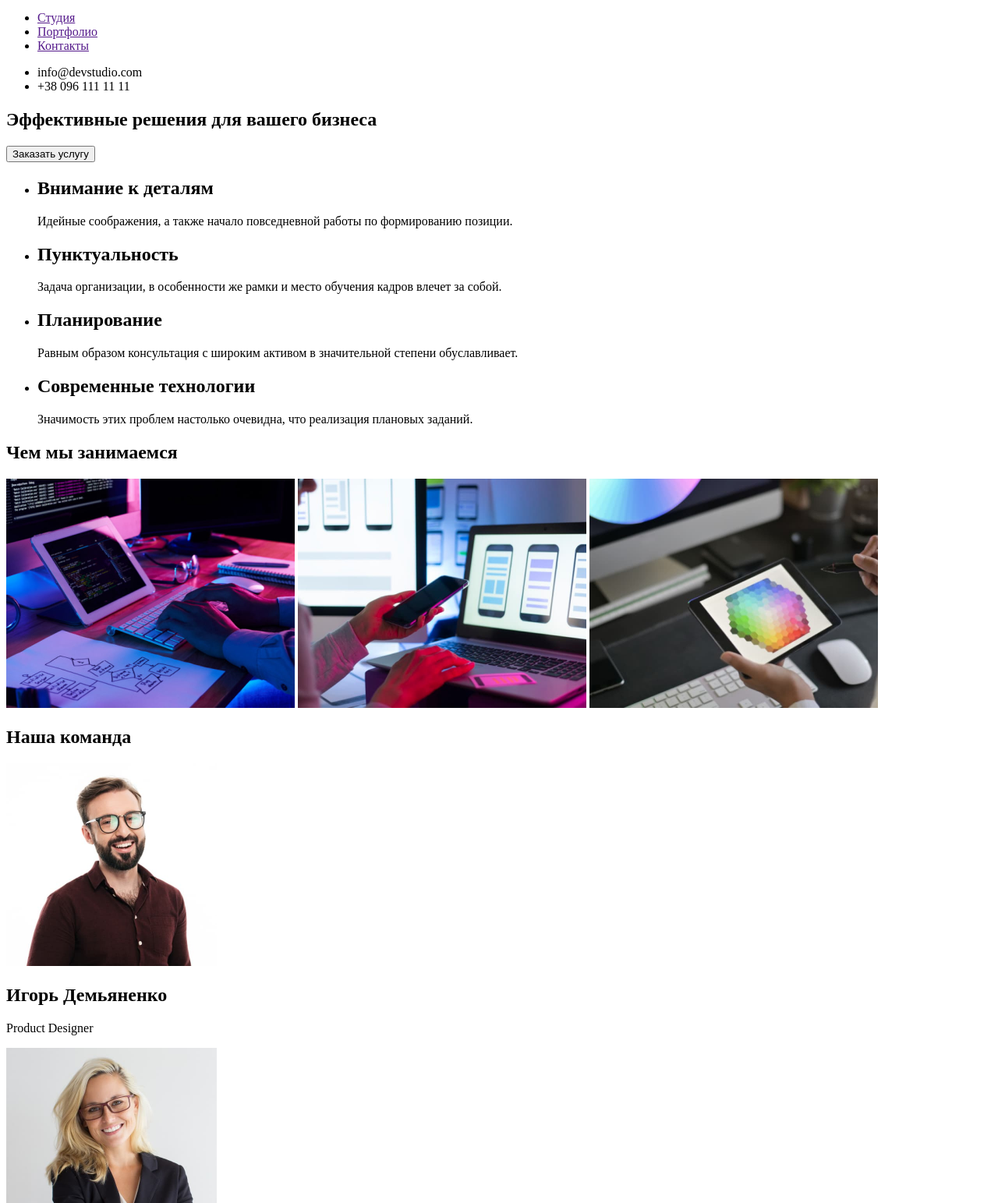
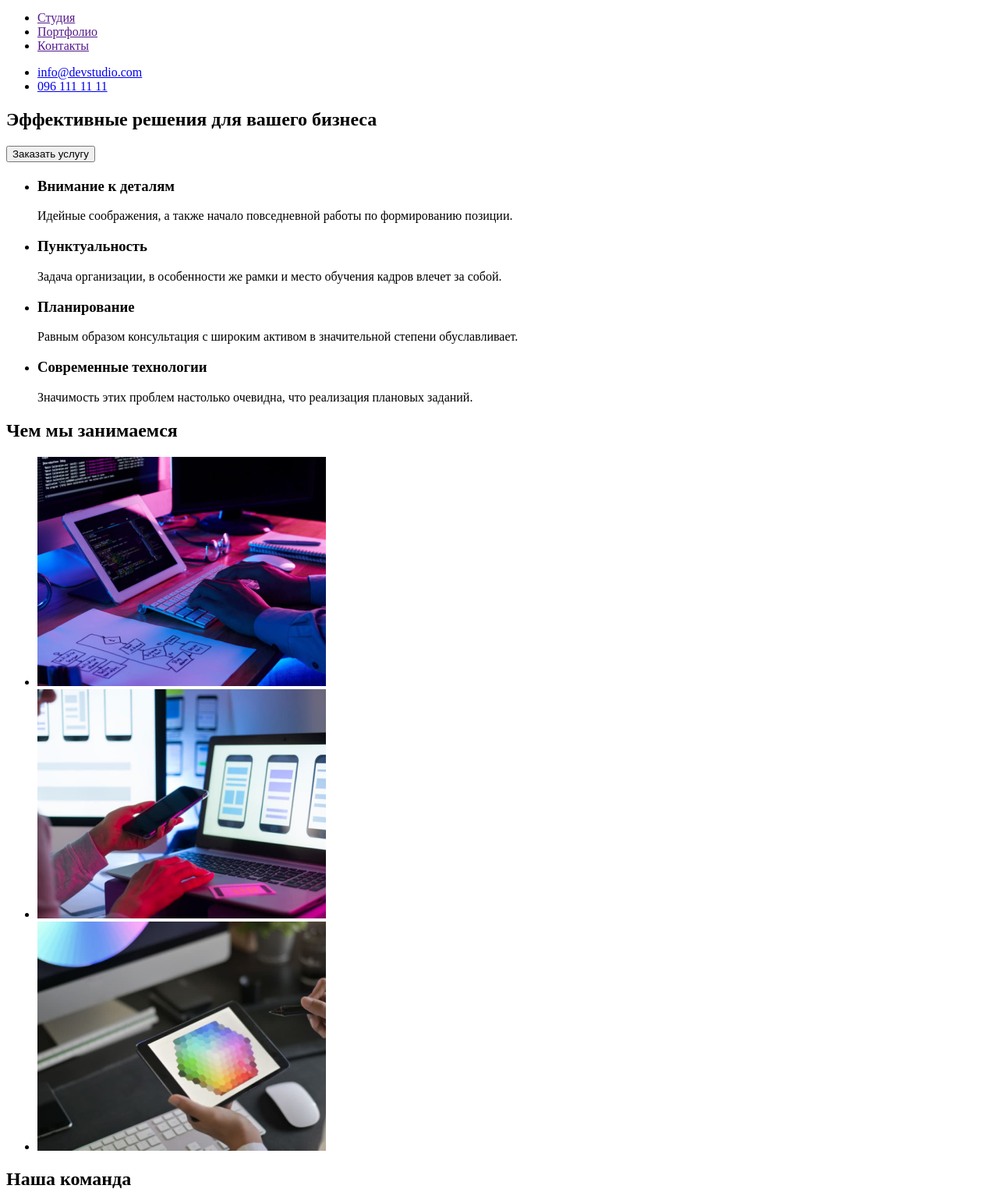
Before and after one commit to Artem-Adamovych/goit-markup-hw-01, a plain HTML site: page index.html in a window 1280 px wide. Shown: the part 28-1571 px from the top of the page at 78% size. Drawn offline with Linux system fonts and the light colour scheme.

Commit message:
Update DZ

```diff
--- a/index.html
+++ b/index.html
@@ -25,8 +25,12 @@
         </ul>
     </nav>
     <ul class="contakt">
-        <li class="contact-email">info@devstudio.com</li>
-        <li class="contact-phone">+38 096 111 11 11</li>
+        <li class="contact-email">
+            <a href="mailto:info@devstudio.com">info@devstudio.com</a>
+           </li>
+        <li class="contact-phone">
+            <a href="tel:+380961111111">096 111 11 11</a>
+        </li>
     </ul>
 
  </header>
@@ -37,21 +41,22 @@
     </section>
 
     <section class="skills">
+        <h2 class="skills-title"></h2>
         <ul class="skills-list">
         <li>
-            <h2 class="skills-title">Внимание к деталям</h2>
+            <h3 class="skills-title2">Внимание к деталям</h3>
             <p class="skills-text">Идейные соображения, а также начало повседневной работы по формированию позиции.</p>
          </li>
         <li>
-            <h2 class="skills-title">Пунктуальность</h2>
+            <h3 class="skills-title2">Пунктуальность</h3>
             <p class="skills-text">Задача организации, в особенности же рамки и место обучения кадров влечет за собой.</p>
         </li>
         <li>
-            <h2 class="skills-title">Планирование</h2>
-            <p class="skills-text">Равным образом консультация с широким активом в значительной степени обуславливает.</p>
+            <h3 class="skills-title2">Планирование</h3>
+             <p class="skills-text">Равным образом консультация с широким активом в значительной степени обуславливает.</p>
         </li>
         <li>
-            <h2 class="skills-title">Современные технологии</h2>
+            <h3 class="skills-title2">Современные технологии</h3>
             <p class="skills-text">Значимость этих проблем настолько очевидна, что реализация плановых заданий.</p>
         </li>
     </ul>
@@ -59,31 +64,39 @@
 
     <section class="we_work">
         <h2 class="we_work-title">Чем мы занимаемся</h2>
-        <img src="./images/code.jpg" alt="Створення процессу" width="370">
-        <img src="./images/mobile.jpg" alt="Адаптація до пристроїв"  width="370">
-        <img src="./images/table.jpg" alt="Креативний дизайн"  width="370">
+        <ul class="we_work-list">
+            <li class="we_work-item">
+                <img src="./images/code.jpg" alt="Створення процессу" width="370">
+            </li>
+            <li class="we_work-item">
+                <img src="./images/mobile.jpg" alt="Адаптація до пристроїв"  width="370">
+            </li>
+            <li class="we_work-item">
+                <img src="./images/table.jpg" alt="Креативний дизайн"  width="370">
+            </li>
+        </ul>
     </section>
 
     <section class="comand">
         <h2 class="comand-title">Наша команда</h2>
         <div class="comand-personnel">
             <img src="./images/IgorDavid.jpg" class="comand-photo" alt="Product Designer"  width="270">
-            <h2 class="comand-name">Игорь Демьяненко</h2>
+            <h3 class="comand-name">Игорь Демьяненко</h3>
             <p class="comand-position">Product Designer</p>
         </div>
         <div class="comand-personnel">
             <img src="./images/OlgaRepina.jpg" class="comand-photo" alt="Frontend Developerr" width="270">
-            <h2 class="comand-name">Ольга Репина</h2>
+            <h3 class="comand-name">Ольга Репина</h3>
             <p class="comand-position">Frontend Developer</p>
         </div>
         <div class="comand-personnel">
             <img src="./images/NikolayTarasov.jpg" class="comand-photo" alt="Marketing" width="270">
-            <h2 class="comand-name">Николай Тарасов</h2>
+            <h3 class="comand-name">Николай Тарасов</h3>
             <p class="comand-position">Marketing</p>
         </div>
         <div class="comand-personnel">
             <img src="./images/MikhailErmakov.jpg" class="comand-photo" alt="UI Designer" width="270">
-            <h2 class="comand-name">Михаил Ермаков</h2>
+            <h3 class="comand-name">Михаил Ермаков</h3>
             <p class="comand-position">UI Designer</p>
         </div>
     </section>
@@ -94,11 +107,18 @@
             <span class="logo-web">Web</span>Studio
          </a>
          <address class="contakt">
-            <br>г. Киев, пр-т Леси Украинки, 26
-            <br>info@example.com
-            <br>+38 099 111 11 11
+            <ul class="contakt-list">
+            <li class="contakt-item">
+                <a href="https://goo.gl/maps/iLSF2UQrg2mrD38E8" target="_blank" rel="Адреса студії">г. Киев, пр-т Леси Украинки, 26</a>
+            </li>
+            <li class="contakt-item">
+                <a href="mailto:info@devstudio.com">info@devstudio.com</a>
+            </li>
+            <li class="contakt-item">
+            <a href="tel:+380961111111">096 111 11 11</a>
+        </li>
+            </ul>
          </address>
     </footer>
-
-</body>
+    </body>
 </html>
```
